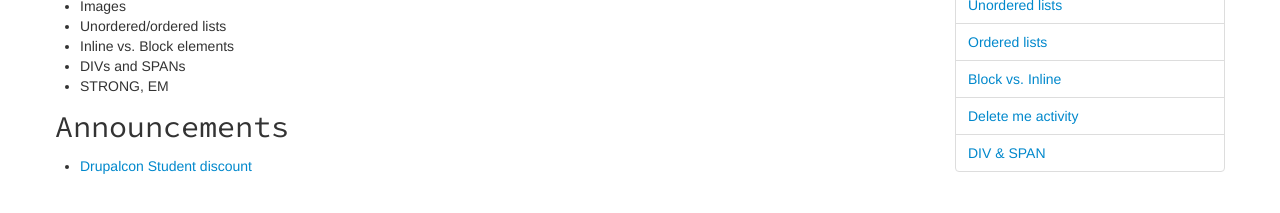
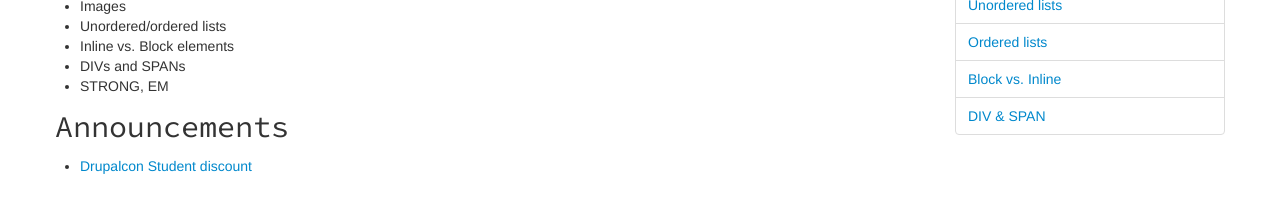
Before and after one commit to csumb-cst251/csumb-cst251.github.com, a Jekyll site: the page built from _posts/2-1/2013-1-23-week-2-1.html, in a window 1280 px wide. Shown: the part 550-763 px from the top of the page. Built offline with Jekyll 4.4.1, drawn with Linux system fonts in a browser that asks for light colours; nearby versions of some CDN libraries; library files that are not in the unit come from our copies; Markdown is read by kramdown in place of the engine named in the settings.

Commit message:
Added deleteme

```diff
--- a/_posts/2-1/2013-1-23-deleteme.html
+++ b/deleteme.html
@@ -1,8 +1,3 @@
----
-title: Delete me activity
-day: 2-1
-date: 1970-01-1
----
 <html>
   <head>
     <title>This is the title of the page.</title>
```
